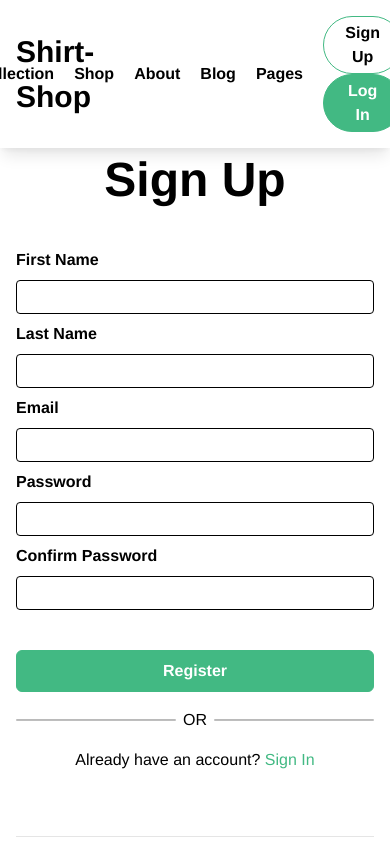
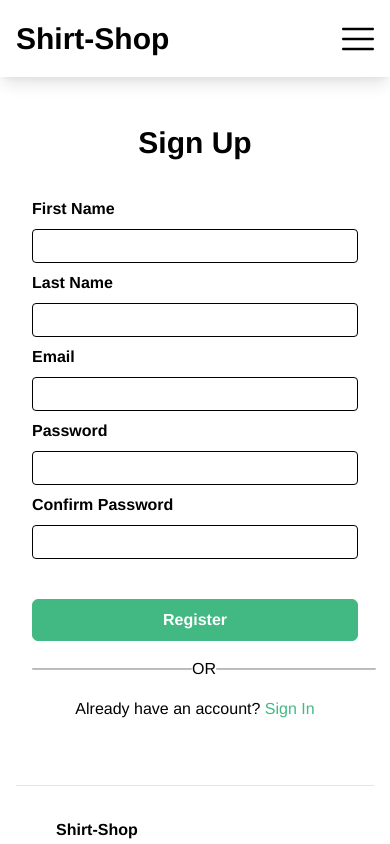
Before and after one commit to vinuch/shirt-shop, a Vue app: page /register in a window 390 px wide. Shown: the top 844 px of the page. Built offline with nearby package versions, Linux system fonts and the light colour scheme.

Commit message:
feat: make navbar responsive for mobile

```diff
--- a/src/components/Navbar.vue
+++ b/src/components/Navbar.vue
@@ -4,7 +4,7 @@
       <h1 class="inline-block">
         <a href="/" class="font-bold">Shirt-Shop</a>
       </h1>
-      <ul class="flex inline-block -ml-48">
+      <ul class="flex sm:block hidden inline-block -ml-48">
         <li class="text-base font-semibold">
           <a href="#">Home</a>
         </li>
@@ -24,7 +24,7 @@
           <a href="#">Pages</a>
         </li>
       </ul>
-      <ul class="relative ">
+      <ul class="sm:block hidden relative ">
         <li>
           <a href="/register">
             <button class="transition duration-500 ease-in-out transform hover:-translate-y-1 hover:shadow-lg border border-primary rounded-full text-base font-bold py-1 px-4"> Sign Up</button>
@@ -37,7 +37,32 @@
         </li>
 
       </ul>
+      <button class="block sm:hidden" @click="dropdown = !dropdown">
+        <img src="../assets/images/menu.svg" class="w-8 " alt="menu icon">
+      </button>
     </div>
+    <transition name="fade">
+      <div v-if="dropdown" class="absolute mt-16 left-0 p-4 w-100 z-10 sm:hidden -translate-y-full bg-white">
+        <ul class="">
+          <li class="text-black py-2 text-sm block cursor-pointer hover:text-primary hover:underline">
+            Home
+          </li>
+          <li class="text-black py-2 text-sm block cursor-pointer hover:text-primary hover:underline">
+            About
+          </li>
+          <li class="text-black py-2 text-sm block cursor-pointer hover:text-primary hover:underline">
+            Services
+          </li>
+          <li class="text-black py-2 text-sm block cursor-pointer hover:text-primary hover:underline">
+            Gallery
+          </li>
+          <li class="text-black py-2 text-sm block cursor-pointer hover:text-primary hover:underline">
+            Store
+          </li>
+
+        </ul>
+      </div>
+    </transition>
   </nav>
 </template>
 
@@ -46,6 +71,11 @@ export default {
   name: 'HelloWorld',
   props: {
     msg: String
+  },
+  data() {
+    return{
+      dropdown: false
+    }
   }
 }
 </script>
@@ -61,8 +91,16 @@ ul {
   padding: 0;
 }
 li {
-  display: inline-block;
+
   margin: 0 10px;
 }
 
+.fade-enter-active, .fade-leave-active {
+  transition: all .3s;
+}
+.fade-enter, .fade-leave-to {
+  transform: translateY(-100%);
+  opacity: 0;
+}
+
 </style>
--- a/src/views/Register.vue
+++ b/src/views/Register.vue
@@ -1,8 +1,8 @@
 <template>
   <div class="pt-20 w-full">
-    <h1 class="text-center font-bold text-5xl mt-16 my-8">Sign Up</h1>
+    <h1 class="text-center font-bold text-3xl sm:text-4xl mt-10 sm:mt-16 my-8">Sign Up</h1>
     <div class="flex justify-center ">
-      <div class="mx-4">
+      <div class="mx-8">
         <form action="" @submit.prevent="handleSubmit">
         <div class="flex flex-wrap justify-between">
           <div class="w-full sm:w-48 m-0 sm:mr-4">
@@ -56,6 +56,7 @@
       </div>
     </div>
 
+
   </div>
 </template>
 
@@ -66,6 +67,7 @@ import { required, email, minLength, sameAs } from "vuelidate/lib/validators";
   export default {
     data(){
       return {
+        dropdown: true,
         errors: false,
         empty: true,
         uiState: 'submit not clicked',
```
Also changed, not shown: src/assets/images/menu.svg (added).
